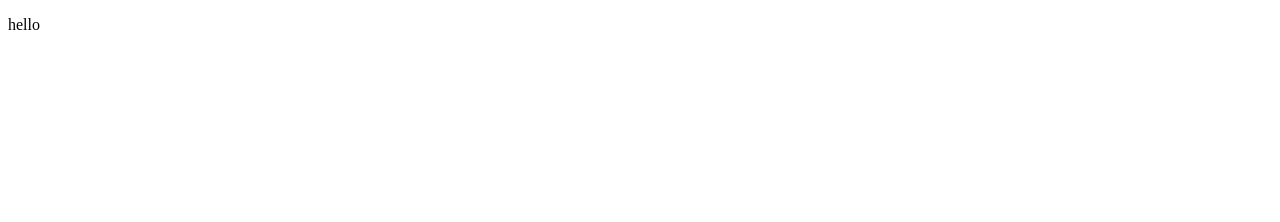
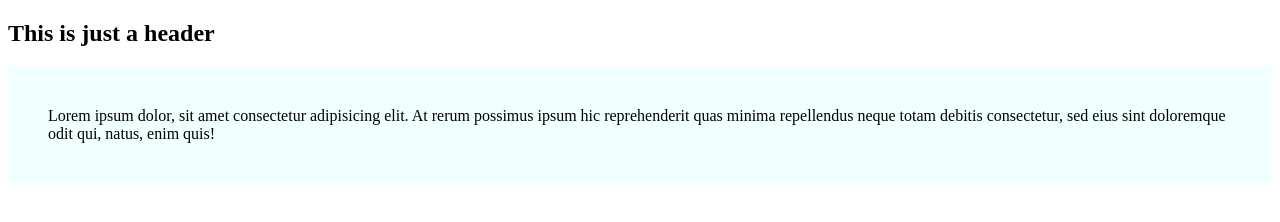
Before and after one commit to Shraban328/git-github-test, a plain HTML site: page index.html in a window 1280 px wide. Drawn offline with Linux system fonts and the light colour scheme.

Commit message:
added the first blog

```diff
--- a/index.html
+++ b/index.html
@@ -4,8 +4,10 @@
     <meta charset="UTF-8">
     <meta name="viewport" content="width=device-width, initial-scale=1.0">
     <title>My first git & github</title>
+    <link rel="stylesheet" href="styles/index.css">
 </head>
 <body>
-    <p>hello</p>
+    <h2>This is just a header</h2>
+    <p>Lorem ipsum dolor, sit amet consectetur adipisicing elit. At rerum possimus ipsum hic reprehenderit quas minima repellendus neque totam debitis consectetur, sed eius sint doloremque odit qui, natus, enim quis!</p>
 </body>
 </html>
--- /dev/null
+++ b/styles/index.css
@@ -0,0 +1,5 @@
+p{
+    background-color: azure;
+    padding: 40px;
+
+}
```
